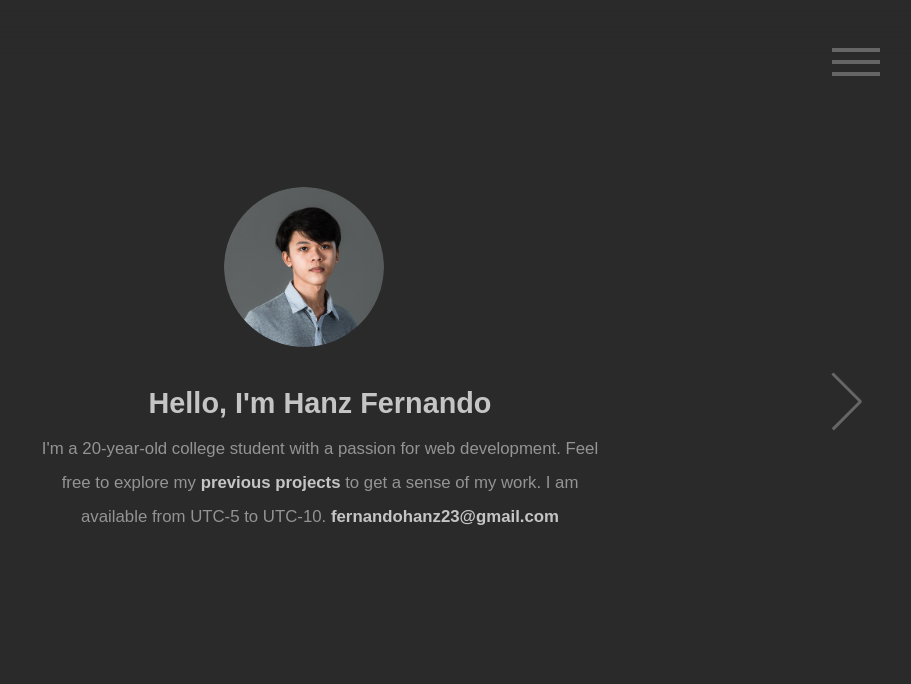
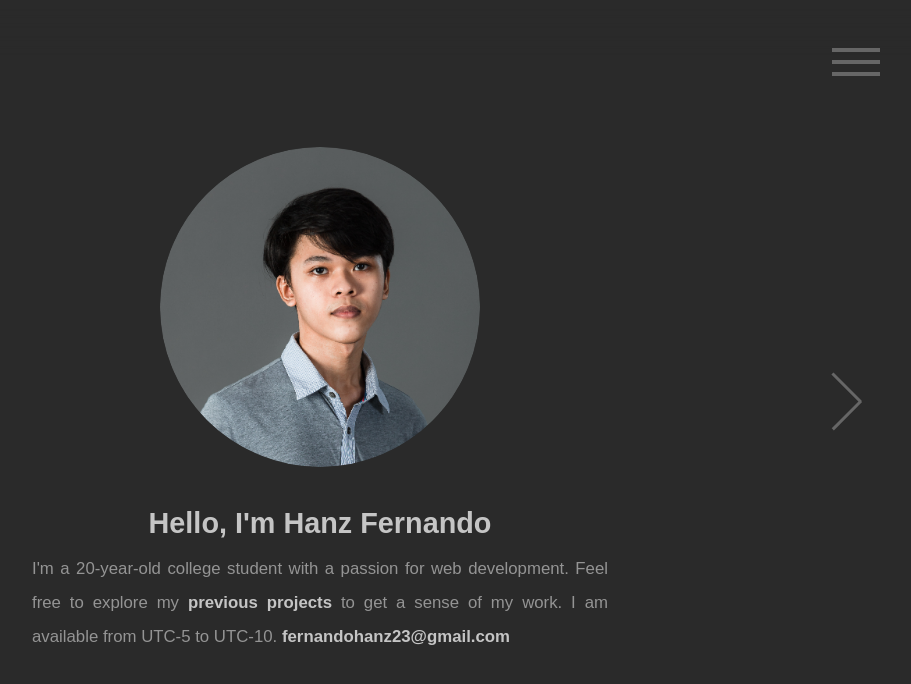
Before and after one commit to hanzfernando/portfolio, a React (Vite) app in the folder frontend/: page /about in a window 1280 px wide. Shown: the top 684 px of the page, without its empty margins (320-1231 px from the left). Built offline with nearby package versions, Linux system fonts and the light colour scheme.

Commit message:
tried fixing image positioning on smaller devices;

```diff
--- a/frontend/src/pages/AboutPage.jsx
+++ b/frontend/src/pages/AboutPage.jsx
@@ -7,16 +7,20 @@ const AboutPage = () => {
     return (
         <>
             <BurgerNav />
-            <div className="flex flex-col justify-center items-center h-full px-4 ">
-                <div className="mt-[-10vh] mb-7 max-h-[20%] w-48 h-48">
-                    <img src={profile} alt="Hanz Fernando" className="max-h-full rounded-full object-cover" />
+            <div className="flex flex-col justify-center items-center h-full px-4">
+                <div className="mb-7 w-48 h-48 md:w-64 md:h-64 lg:w-80 lg:h-80">
+                    <img
+                        src={profile}
+                        alt="Hanz Fernando"
+                        className="w-full h-full rounded-full object-cover"
+                    />
                 </div>
 
                 <h1 className="text-[1.8em] leading-[2em] text-red text-center font-bold text-[#c5c5c5]">
                     Hello, I'm Hanz Fernando
                 </h1>
 
-                <p className="text-center tex-justify text-[1.05em] leading-[2em] text-[#949494] font-poppins max-w-xl">
+                <p className="text-center text-justify text-[1.05em] leading-[2em] text-[#949494] font-poppins max-w-xl">
                     I'm a 20-year-old college student with a passion for web development. Feel free to explore my{' '}
                     <Link to={'/projects'} className="font-bold no-underline text-[#c5c5c5]">
                         previous projects
@@ -26,10 +30,8 @@ const AboutPage = () => {
                         fernandohanz23@gmail.com
                     </span>
                 </p>
+            </div>
 
-
-
-            </div>
             <div className="hide-on-small">
                 <PageNavigation nextPage={'/projects'} nextPageName={'projects'} className="block [@media(min-width:1400px)]:hidden"/>
             </div>
```
Lines whose indentation alone changed are shown as unchanged.
